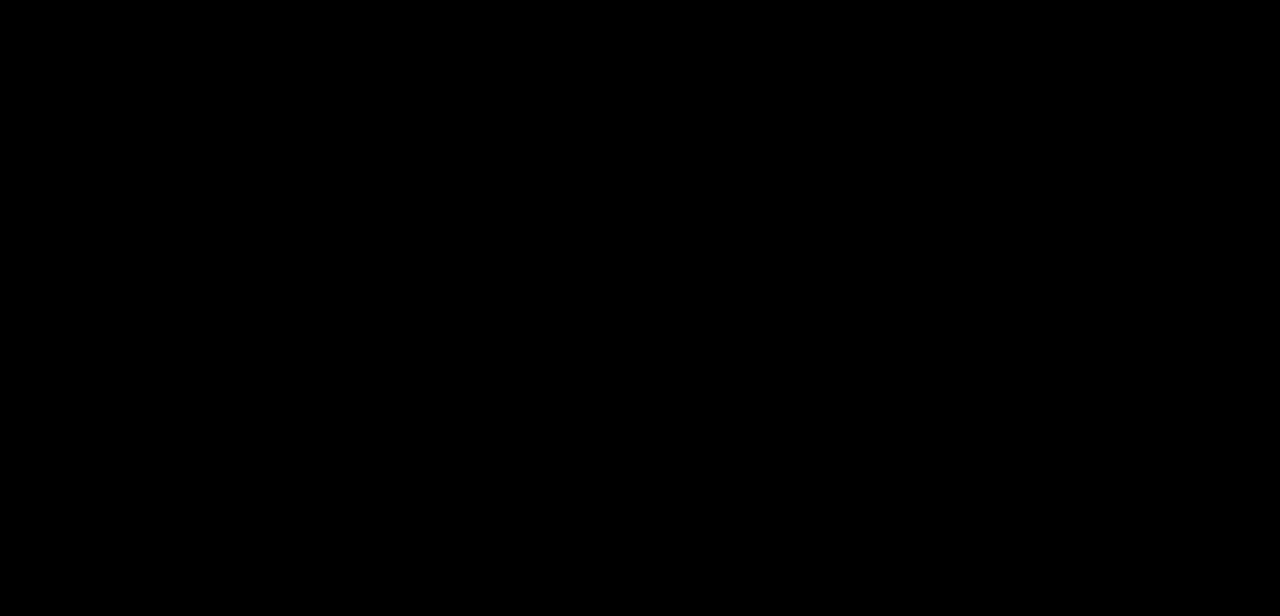
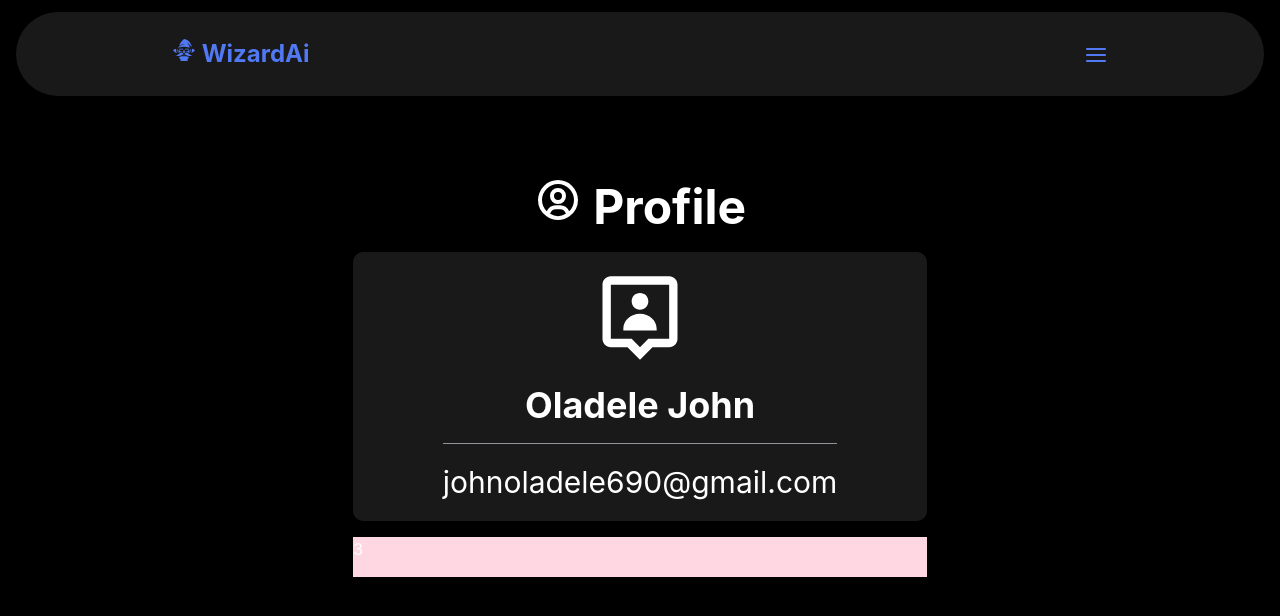
Before and after one commit to Jhon-crypt/wizardAi, a React (Vite) app: page /App/Profile in a window 1280 px wide. Before the commit this address had no page. Shown: the top 616 px of the page. Built offline with nearby package versions, Linux system fonts and the light colour scheme.

Commit message:
Added profile

```diff
--- /dev/null
+++ b/src/components/profile/profile.components.tsx
@@ -0,0 +1,104 @@
+import {
+    Container,
+    Box,
+    Center,
+    Heading,
+    VStack,
+    Text,
+    Divider
+} from '@chakra-ui/react'
+import { Icon } from '@chakra-ui/react'
+import { BiUserPin, BiUserCircle} from "react-icons/bi";
+
+
+function Profile() {
+
+    return (
+
+        <>
+
+            <Container color='white' mt={10} pt={10} >
+
+                <VStack
+                    spacing={4}
+                    align='stretch'
+                >
+                    <Box>
+
+                        <Center>
+
+                            <Heading as='h1' fontSize='5xl' >
+
+                                <Icon as={BiUserCircle} /> Profile
+
+                            </Heading>
+
+                        </Center>
+
+                    </Box>
+
+                    <Box p={4} bg='#191919' borderRadius={10}>
+
+                        <Center>
+
+                            <VStack
+                                spacing={4}
+                                align='stretch'
+                            >
+
+                                <Box>
+
+                                    <Center>
+
+                                        <Icon as={BiUserPin} fontSize='100px' />
+
+                                    </Center>
+
+                                </Box>
+
+                                <Box>
+
+                                    <Center>
+
+                                        <Heading as='h3'>
+                                            Oladele John
+                                        </Heading>
+
+                                    </Center>
+
+                                </Box>
+
+                                <Divider />
+
+                                <Box>
+
+                                    <Center>
+
+                                        <Text fontSize='3xl'>
+                                            johnoladele690@gmail.com
+                                        </Text>
+
+                                    </Center>
+
+                                </Box>
+
+                            </VStack>
+
+                        </Center>
+
+                    </Box>
+
+                    <Box h='40px' bg='pink.100'>
+                        3
+                    </Box>
+                </VStack>
+
+            </Container>
+
+        </>
+
+    )
+
+}
+
+export default Profile
--- a/src/main.tsx
+++ b/src/main.tsx
@@ -8,6 +8,7 @@ import LoginPage from './pages/login';
 import SignupPage from './pages/signup';
 import Header2 from './components/header/header2.component';
 import WizardPage from './pages/wizard';
+import ProfilePage from './pages/profile';
 
 function Main() {
 
@@ -32,6 +33,7 @@ function Main() {
                 terms_color="white"
             />}>
             <Route index element={<WizardPage />} />
+            <Route path="Profile" element={<ProfilePage />} />
           </Route>
         </Routes>
       </BrowserRouter>
--- /dev/null
+++ b/src/pages/profile.tsx
@@ -0,0 +1,17 @@
+import Profile from "../components/profile/profile.components"
+
+function ProfilePage(){
+
+    return (
+
+        <>
+
+            <Profile />
+
+        </>
+
+    )
+
+}
+
+export default ProfilePage
```
